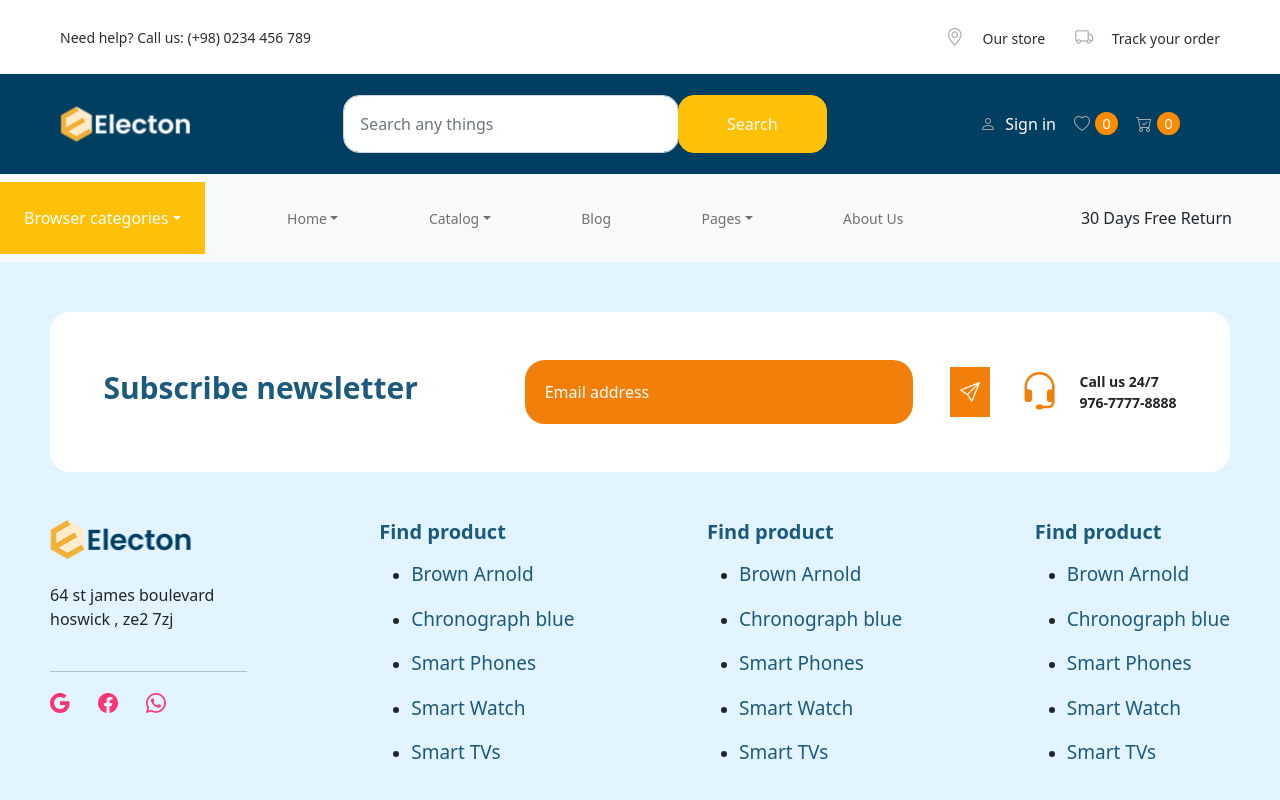
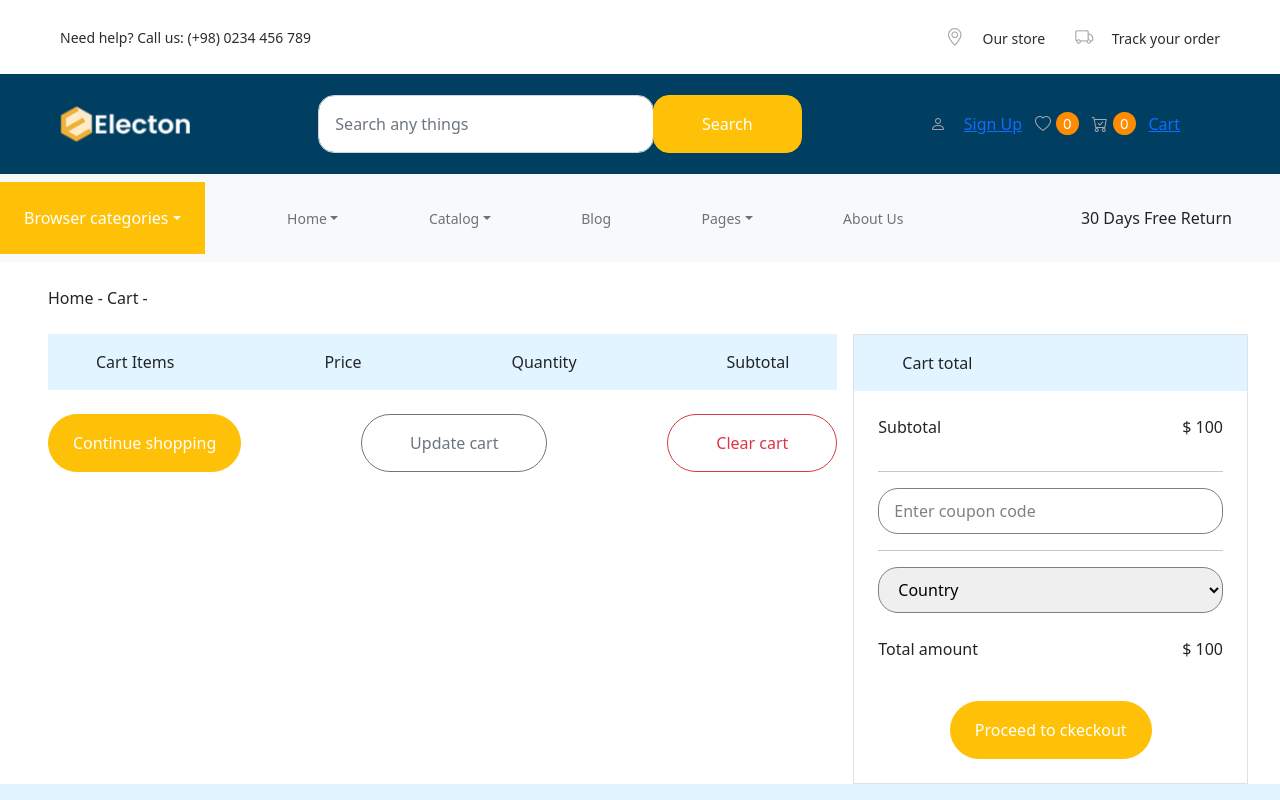
Before and after one commit to sodoo22/e-commerce-react, a React (Create React App) app in the folder e-commerce/: page /cart in a window 1280 px wide. Shown: the top 800 px of the page. Built offline with nearby package versions, Linux system fonts and the light colour scheme.

Commit message:
detail page

```diff
--- a/e-commerce/src/App.css
+++ b/e-commerce/src/App.css
@@ -139,7 +139,14 @@
   margin-right: 30px;
 }
 
+.navMenu {
+  /* position: fixed; */
+  z-index: 99;
+}
+
 .MainHeader {
+  /* position: fixed; */
+  z-index: 99;
   display: flex;
   justify-content: space-between;
   align-items: center;
@@ -155,7 +162,8 @@
 .MainHeader .User-Info {
   display: flex;
   justify-content: space-between;
-  width: 200px;
+  gap: 10px;
+  width: 250px;
   color: white;
   margin-right: 40px;
 }
@@ -276,10 +284,6 @@
   width: 25px;
 }
 
-.input-group {
-  /* max-width: 200px; */
-}
-
 .wishDivCon {
   position: absolute;
   /* text-align: center; */
@@ -367,9 +371,26 @@
   font-size: 18px;
   font-weight: 500;
   color: #232323;
-  ;
 }
 
+.deQty {
+  display: flex;
+  justify-content: space-between;
+  margin-left: 20px;
+  background-color: #dddddd;
+  width: 100px;
+  border: 1px solid grey;
+}
+
+.deQty a {
+  text-decoration: none;
+  color: gray;
+  text-align: center;
+  border-right: 1px solid grey;
+  border-left: 1px solid grey;
+  width: 30px;
+  cursor: pointer;
+}
 
 /* ----------  Costumer reviews comp ----------- */
 
@@ -479,3 +500,52 @@
 .cartadd-product img {
   width: 100px;
 }
+
+
+
+/* -------------------- Cart page ----------------- */
+
+.cartDivHead {
+  background-color: #E2F4FF;
+
+}
+
+
+.cartDiv input,
+.cartDiv select {
+  /* position: relative; */
+  width: 100%;
+  border: 1px solid grey;
+  border-radius: 20px;
+  padding: 10px 15px;
+}
+
+.cartDiv input::placeholder {
+  color: gray;
+}
+
+.cartDiv select option {
+  padding: 10px;
+}
+
+
+/* --------------------  Sign up ----------------- */
+
+
+.signupDiv input {
+  /* position: relative; */
+  width: 100%;
+  border: 1px solid grey;
+  border-radius: 10px;
+  padding: 10px 15px;
+  margin-bottom: 20px;
+}
+
+.signupDiv input::placeholder {
+  color: gray;
+}
+
+.signupDiv button {
+  width: 100%;
+  margin-bottom: 30px;
+}
--- a/e-commerce/src/App.js
+++ b/e-commerce/src/App.js
@@ -10,6 +10,8 @@ import { useState } from "react";
 import DetailPage from "./components/DetailPage";
 import HeaderContact from "./components/HeaderContact";
 import Footer from "./components/Footer";
+import Cart from "./components/Cart";
+import SignUp from "./components/SignUp";
 
 function App() {
   const [wishList, setWishList] = useState([]);
@@ -23,7 +25,8 @@ function App() {
         setWishList={setWishList}
         cartItems={cartItems}
         setCartItems={setCartItems}
-      // heart={setHeart}
+      // id={id}
+      // heart={heart}
       // setHeart={setHeart}
       />
       <NavMenu />
@@ -40,6 +43,11 @@ function App() {
           }
         ></Route>
         <Route path="/detail/:id" element={<DetailPage />}></Route>
+        <Route path="/cart" element={<Cart
+          cartItems={cartItems}
+          setCartItems={setCartItems}
+        />} />
+        <Route path="/signup" element={<SignUp />} />
       </Routes>
       <Footer />
     </div>
--- /dev/null
+++ b/e-commerce/src/components/Cart.jsx
@@ -0,0 +1,88 @@
+export default function Cart(props) {
+
+
+    function remomeFromCart(id) {
+        console.log("Cart Removed ID = " + id);
+        props.setCartItems(props.cartItems.filter((el) => el.id !== id));
+    }
+
+    return (
+        <div className="px-5">
+            <p className=" my-4">Home - Cart - </p>
+            <div className="d-flex gap-3">
+                <div className="col-8">
+                    <div className="cartDivHead d-flex justify-content-between pt-3 px-5">
+                        <p>Cart Items</p>
+                        <p>Price</p>
+                        <p>Quantity</p>
+                        <p>Subtotal</p>
+                    </div>
+                    <div>
+                        {props.cartItems.map((cartItems, index) => (
+                            <div key={index} className="cartadd-product">
+                                <img src={cartItems.url} alt="" />
+                                {cartItems.name} ` `
+                                {/* ID:{cartItems.id} */}
+                                $ {cartItems.price}
+                                <div className="deQty">
+                                    <a > - </a>
+                                    <span className="qty">0</span>
+                                    <a
+                                        onClick={() => {
+                                            // handleCartItems(proData.id);
+                                            // console.log(proData.id);
+
+                                        }}
+                                    > + </a>
+
+                                </div>
+                                <a onClick={() =>
+                                    remomeFromCart(cartItems.id)
+                                }>
+                                    <i class="bi bi-x-circle text-black"></i>
+                                </a>
+                            </div>
+                        ))}
+                    </div>
+                    <div className="d-flex justify-content-between py-4">
+                        <button className="btn btn-warning rounded-5 px-4 py-3 text-white">
+                            Continue shopping
+                        </button>
+                        <button className="btn btn-outline-secondary rounded-5 px-5 py-3 ">
+                            Update cart
+                        </button>
+                        <button className="btn btn-outline-danger rounded-5 px-5 py-3 ">
+                            Clear cart
+                        </button>
+                    </div>
+                </div>
+                <div className="cartDiv col-4 border">
+                    <div className="cartDivHead d-flex justify-content-between pt-3 px-5">
+                        <p>Cart total</p>
+                    </div>
+                    <div className="p-4">
+                        <div className="d-flex justify-content-between">
+                            <p>Subtotal</p>
+                            <p>$ 100</p>
+                        </div>
+                        <hr />
+                        <div><input type="email" placeholder="Enter coupon code" /></div>
+                        <hr />
+                        <select name="" id="">
+                            <option value="">Country</option>
+                            <option value="">Country</option>
+                        </select>
+                        <div className="d-flex justify-content-between py-4">
+                            <p>Total amount</p>
+                            <p>$ 100</p>
+                        </div>
+                        <div className="text-center">
+                            <button className="btn btn-warning rounded-5 px-4 py-3 text-white">Proceed to ckeckout</button>
+                        </div>
+                    </div>
+                </div>
+            </div>
+
+        </div>
+    )
+}
--- a/e-commerce/src/components/DetailPage.jsx
+++ b/e-commerce/src/components/DetailPage.jsx
@@ -8,7 +8,7 @@ import Gallery from "./Gallery";
 export default function DetailPage() {
   const location = useLocation();
   const proData = location.state;
-  console.log(proData);
+  // console.log(proData);
 
   const [rating, setRating] = useState(0);
 
@@ -22,6 +22,13 @@ export default function DetailPage() {
   const onPointerLeave = () => console.log("Leave");
   const onPointerMove = (value, index) => console.log(value, index);
   //   console.log({ votes });
+
+  function handleCartItems(proId) {
+    // notify();
+
+    console.log("Pruduct ID = ", proId);
+    // setCartItems([...cartItems, { id: id, name: title, url: url }]);
+  }
 
   return (
     <div>
@@ -66,8 +73,20 @@ export default function DetailPage() {
           <div className="py-3">
             <span className="deText">Size : </span>
           </div>
-          <div>
+          <div className="d-flex ">
             <span className="deText">Quantity : </span>
+            <div className="deQty">
+              <a > - </a>
+              <span className="qty">{proData.cartItems.length}</span>
+              <a
+                onClick={() => {
+                  handleCartItems(proData.id);
+                  // console.log(proData.id);
+
+                }}
+              > + </a>
+
+            </div>
           </div>
           <div className="d-flex gap-4 pt-4">
             <button className="btn btn-warning rounded-5 px-5 py-3 text-white">
--- a/e-commerce/src/components/MainHeader.jsx
+++ b/e-commerce/src/components/MainHeader.jsx
@@ -1,3 +1,5 @@
+import { Link } from "react-router-dom";
+
 export default function MainHeader(props) {
   function wishListDiv() {
     console.log("wishlist clicked");
@@ -27,12 +29,20 @@ export default function MainHeader(props) {
 
   function removeWishList(id) {
     console.log("Cart Removed ID = " + id);
-    props.setWishList(props.wishList.filter((el) => el.id !== id));
+    // props.setWishList(props.wishList.filter((el) => el.id !== id));
+    console.log(props);
+    if (!props.heart) {
+      console.log("ustah");
+      console.log('heart value = ', props.heart);
+      // props.setHeart(!props.heart);
+
+      props.setWishList(props.wishList.filter((e) => e.id !== id));
+    }
   }
   return (
     <div className="MainHeader">
       <div>
-        <img src="../images/logo1.png" alt="" />
+        <Link to={'/'}>  <img src="../images/logo1.png" alt="" /></Link>
       </div>
       <div className="col-5">
         <div class="input-group my-1">
@@ -54,8 +64,9 @@ export default function MainHeader(props) {
       </div>
       <div className="User-Info">
         <div>
-          <i class="bi bi-person"></i> Sign in
+          <i class="bi bi-person"></i>
         </div>
+        <Link to={'/signup'}>Sign Up</Link>
         <div onClick={wishListDiv} className="d-flex">
           <i class="bi bi-heart"></i>
           <div className="User-Info-R">{props.wishList.length}</div>
@@ -70,7 +81,7 @@ export default function MainHeader(props) {
                 {/* {myWishList.id} */}
                 {myWishList.name}
                 <a onClick={() => removeWishList(myWishList.id)}>
-                  <i class="bi bi-x-circle-fill text-danger ms-2"></i>
+                  <i class="bi bi-x-circle text-danger ms-2"></i>
                 </a>
               </div>
             ))}
@@ -89,12 +100,15 @@ export default function MainHeader(props) {
                 {/* ID:{cartItems.id} */}
                 {cartItems.name}
                 <a onClick={() => remomeFromCart(cartItems.id)}>
-                  <i class="bi bi-x-circle-fill text-danger"></i>
+                  <i class="bi bi-x-circle text-danger"></i>
                 </a>
               </div>
             ))}
           </div>
         </div>
+        <div>
+          <Link to={'/cart'}>Cart</Link>
+        </div>
       </div>
     </div>
   );
--- a/e-commerce/src/components/NavMenu.jsx
+++ b/e-commerce/src/components/NavMenu.jsx
@@ -18,7 +18,7 @@ export default function NavMenu() {
 
 
     return (
-        <div>
+        <div className="navMenu">
 
             <Navbar bg="light" className="d-flex justify-content-between align-items-center">
                 <NavDropdown className="bg-warning text-white p-4" title="Browser categories" id="nav-dropdown">
--- a/e-commerce/src/components/PopFunc.jsx
+++ b/e-commerce/src/components/PopFunc.jsx
@@ -51,6 +51,7 @@ function PopFunc({
   let productsPcs = wishList.length;
   let cartItemsQty = cartItems.length;
   const [heart, setHeart] = useState(false);
+  const [cartAdIcon, setCartAdIcon] = useState(false)
   function handleWish(proId) {
     setHeart(!heart);
     console.log("Pruduct ID = ", proId);
@@ -70,9 +71,9 @@ function PopFunc({
 
   function handleCartItems(proId) {
     notify();
-
+    setCartAdIcon(true)
     console.log("Pruduct ID = ", proId);
-    setCartItems([...cartItems, { id: id, name: title, url: url }]);
+    setCartItems([...cartItems, { id: id, name: title, url: url, price: price }]);
   }
   // console.log("Cart Items Pcs = " + cartItemsQty);
 
@@ -113,8 +114,11 @@ function PopFunc({
         </div>
         <div className="textbox">
           <Link
+            // cartItems={cartItems}
+            // setCartItems={setCartItems}
+            // id={id}
             to={`/detail/${id}`}
-            state={{ title: title, price: price, url: productImageUrl, votes: votes, }}
+            state={{ cartItems: cartItems, id: id, title: title, price: price, url: productImageUrl, votes: votes, }}
           >
             <p className="bluetext">{title}</p>
           </Link>
@@ -128,14 +132,18 @@ function PopFunc({
             initialValue={votes}
           />
         </div>
-        <div>
+        <div className="text-end">
           <a
-            // onClick={handleCartItems}
             onClick={() => {
               handleCartItems(id);
             }}
           >
-            <img src={cardImage} className="cardImage" alt="logo" />
+            {/* <img src={cardImage} className="cardImage" alt="logo" /> */}
+            {cartAdIcon ? (
+              <i class="bi bi-cart-fill"></i>
+            ) : (
+              <i class="bi bi-cart"></i>
+            )}
           </a>
         </div>
       </button>
--- /dev/null
+++ b/e-commerce/src/components/SignUp.jsx
@@ -0,0 +1,22 @@
+export default function SignUp() {
+    return (
+        <div className="container d-flex justify-content-center ">
+            <div className="signupDiv col-6 my-5">
+                <h2>Sign Up</h2>
+                <form action="">
+                    <label htmlFor="name">Name*</label><br />
+                    <input type="text" name="name" placeholder="Enter your name" /><br />
+                    <label htmlFor="email">Email*</label><br />
+                    <input type="email" name="email" placeholder="Enter your email" /><br />
+                    <label htmlFor="password">Password*</label><br />
+                    <input type="password" name="password" placeholder="Create a password" />
+                    <label htmlFor="conpassword">Confirm password*</label><br />
+                    <input type="password" name="conpassword" placeholder="Confirm a password" />
+                    <p>Must be at least 8 characters.</p>
+                    <button className="btn btn-warning text-white">Create account</button>
+                </form>
+                <p>Already have an account? <span>Log in</span></p>
+            </div>
+        </div>
+    )
+}
```
Also changed, not shown: e-commerce/src/components/SignIn.jsx (added, +22 -0 lines), 1 other file (tests, documents, lock files or other folders).
